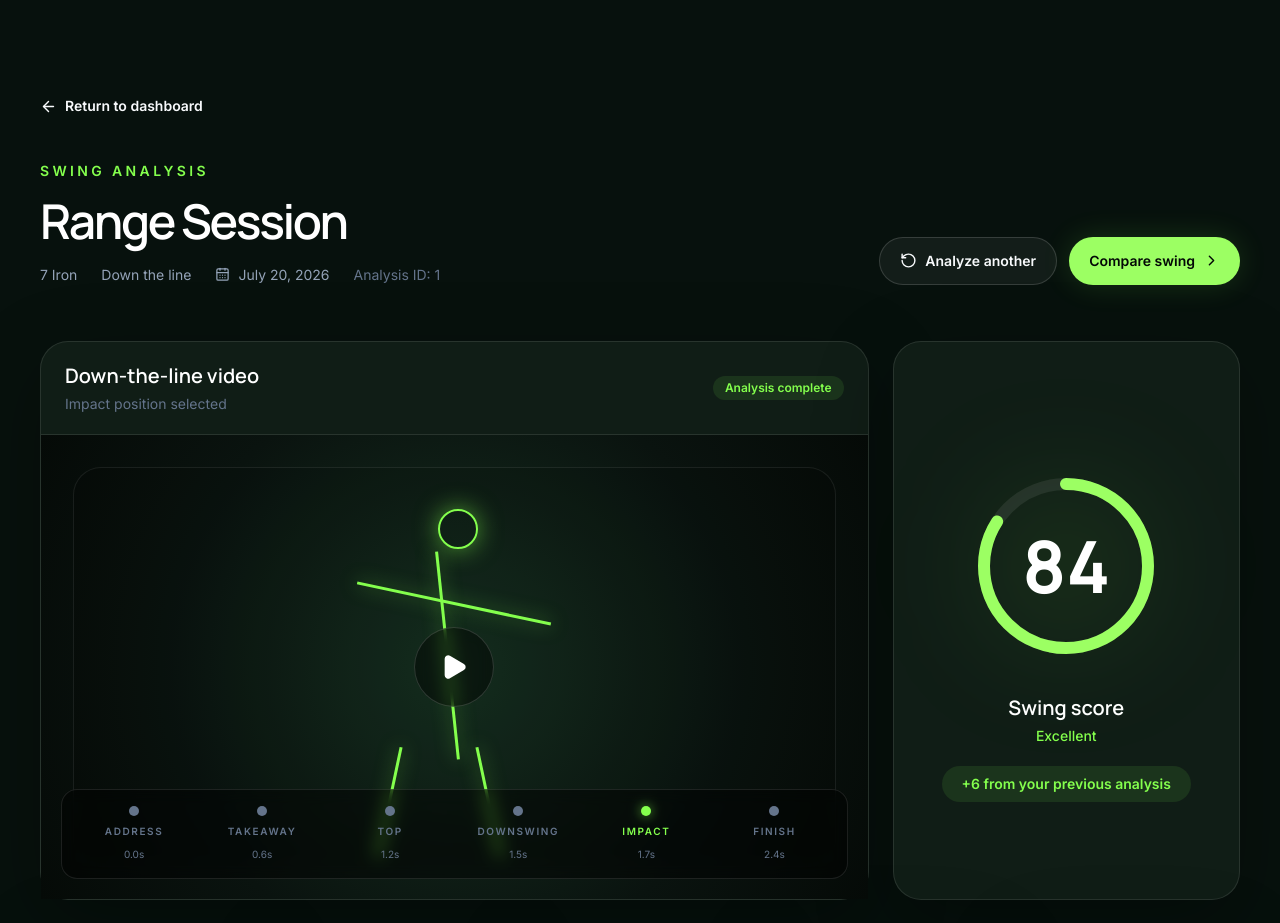
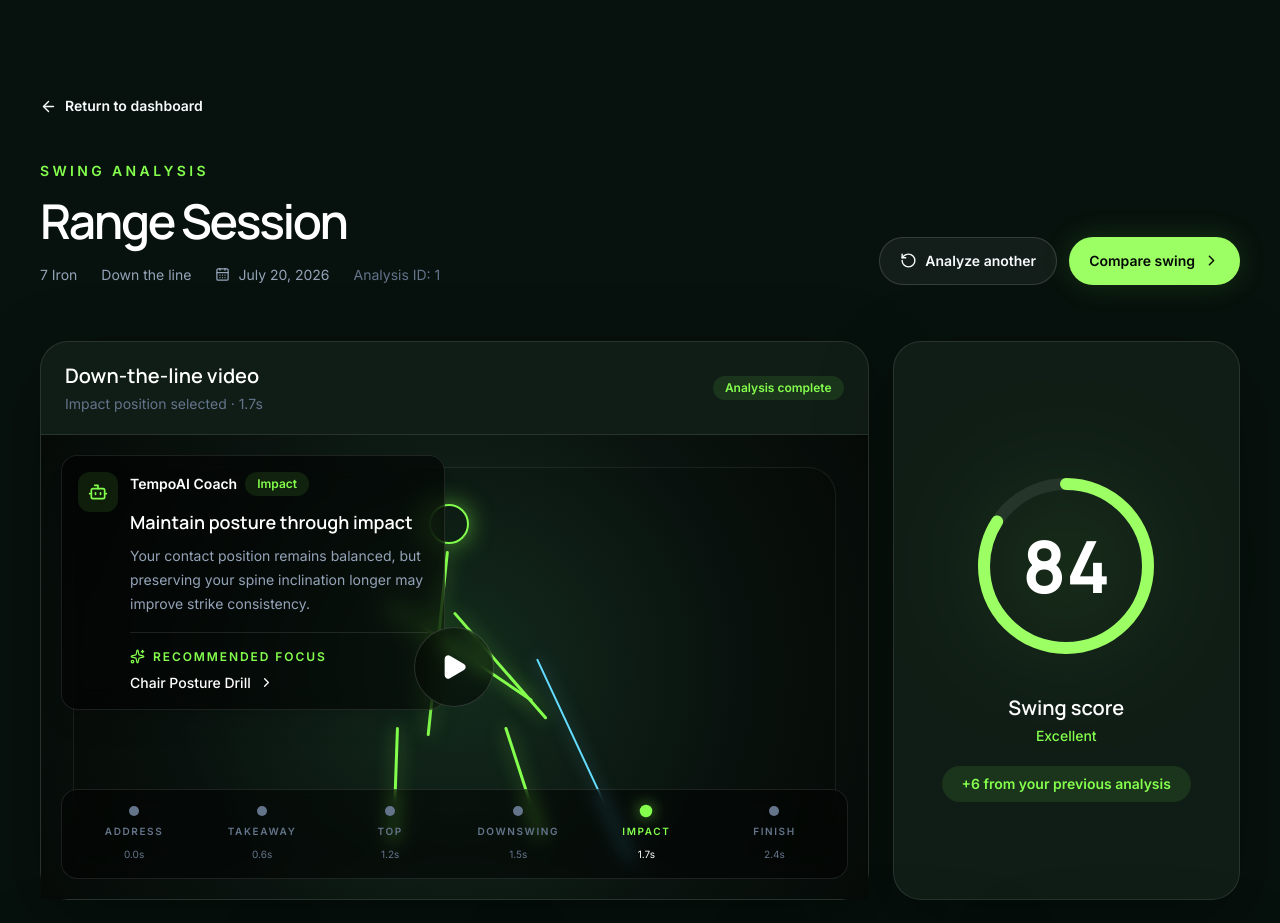
Before and after one commit to rycaillet/tempo-ai, a React (Vite) app in the folder frontend/: page /analysis/1 in a window 1280 px wide. Shown: the top 923 px of the page. Built offline with nearby package versions, Linux system fonts and the light colour scheme.

Commit message:
feat: add interactive swing phase analysis

```diff
--- /dev/null
+++ b/frontend/src/components/analysis/PhaseCoachPanel.tsx
@@ -0,0 +1,64 @@
+import { Bot, ChevronRight, Sparkles } from "lucide-react";
+
+import type {
+  SwingFinding,
+  SwingPhase,
+} from "../../types/analysis";
+import Badge from "../ui/Badge";
+
+type PhaseCoachPanelProps = {
+  phase: SwingPhase;
+  finding?: SwingFinding;
+};
+
+function PhaseCoachPanel({
+  phase,
+  finding,
+}: PhaseCoachPanelProps) {
+  return (
+    <div className="absolute left-5 top-5 z-10 max-w-sm rounded-2xl border border-white/10 bg-black/55 p-4 shadow-xl backdrop-blur-md">
+      <div className="flex items-start gap-3">
+        <div className="flex size-10 shrink-0 items-center justify-center rounded-xl bg-lime-soft/10 text-lime-soft">
+          <Bot size={20} />
+        </div>
+
+        <div className="min-w-0">
+          <div className="flex flex-wrap items-center gap-2">
+            <p className="text-sm font-semibold text-white">
+              TempoAI Coach
+            </p>
+
+            <Badge variant="success">{phase.label}</Badge>
+          </div>
+
+          <p className="mt-3 font-display text-lg font-semibold text-white">
+            {phase.coaching.headline}
+          </p>
+
+          <p className="mt-2 text-sm leading-6 text-copy-muted">
+            {phase.coaching.message}
+          </p>
+
+          {finding && (
+            <div className="mt-4 border-t border-white/10 pt-4">
+              <div className="flex items-center gap-2 text-lime-soft">
+                <Sparkles size={15} />
+
+                <p className="text-xs font-semibold uppercase tracking-[0.16em]">
+                  Recommended focus
+                </p>
+              </div>
+
+              <div className="mt-2 flex items-center gap-2 text-sm font-medium text-white">
+                <span>{finding.drill.name}</span>
+                <ChevronRight size={15} />
+              </div>
+            </div>
+          )}
+        </div>
+      </div>
+    </div>
+  );
+}
+
+export default PhaseCoachPanel;
--- /dev/null
+++ b/frontend/src/components/analysis/SwingPoseOverlay.tsx
@@ -0,0 +1,155 @@
+import type { PoseVariant } from "../../types/analysis";
+
+type SwingPoseOverlayProps = {
+  variant: PoseVariant;
+};
+
+type PoseLine = {
+  className: string;
+};
+
+type PoseConfiguration = {
+  head: string;
+  torso: string;
+  leadArm: string;
+  trailArm: string;
+  leadLeg: string;
+  trailLeg: string;
+  club: string;
+};
+
+const poses: Record<PoseVariant, PoseConfiguration> = {
+  address: {
+    head: "left-[48%] top-[15%]",
+    torso: "left-[49%] top-[25%] h-[40%] rotate-6",
+    leadArm: "left-[42%] top-[36%] w-[17%] rotate-[28deg]",
+    trailArm: "left-[49%] top-[37%] w-[17%] rotate-[40deg]",
+    leadLeg: "left-[44%] top-[63%] h-[25%] rotate-[10deg]",
+    trailLeg: "left-[55%] top-[63%] h-[25%] -rotate-[10deg]",
+    club: "left-[58%] top-[45%] w-[25%] rotate-[58deg]",
+  },
+
+  takeaway: {
+    head: "left-[48%] top-[15%]",
+    torso: "left-[49%] top-[25%] h-[40%] rotate-3",
+    leadArm: "left-[38%] top-[34%] w-[21%] rotate-[5deg]",
+    trailArm: "left-[46%] top-[33%] w-[18%] rotate-[18deg]",
+    leadLeg: "left-[44%] top-[63%] h-[25%] rotate-[9deg]",
+    trailLeg: "left-[55%] top-[63%] h-[25%] -rotate-[9deg]",
+    club: "left-[26%] top-[31%] w-[31%] -rotate-[4deg]",
+  },
+
+  top: {
+    head: "left-[48%] top-[15%]",
+    torso: "left-[49%] top-[25%] h-[40%] -rotate-3",
+    leadArm: "left-[38%] top-[29%] w-[21%] -rotate-[35deg]",
+    trailArm: "left-[48%] top-[25%] w-[17%] -rotate-[55deg]",
+    leadLeg: "left-[44%] top-[63%] h-[25%] rotate-[7deg]",
+    trailLeg: "left-[55%] top-[63%] h-[25%] -rotate-[7deg]",
+    club: "left-[28%] top-[17%] w-[35%] rotate-[5deg]",
+  },
+
+  downswing: {
+    head: "left-[48%] top-[15%]",
+    torso: "left-[49%] top-[25%] h-[40%] rotate-3",
+    leadArm: "left-[42%] top-[34%] w-[20%] rotate-[30deg]",
+    trailArm: "left-[49%] top-[34%] w-[17%] rotate-[48deg]",
+    leadLeg: "left-[44%] top-[63%] h-[25%] rotate-[5deg]",
+    trailLeg: "left-[56%] top-[63%] h-[25%] -rotate-[13deg]",
+    club: "left-[57%] top-[45%] w-[29%] rotate-[60deg]",
+  },
+
+  impact: {
+    head: "left-[47%] top-[15%]",
+    torso: "left-[49%] top-[25%] h-[40%] rotate-6",
+    leadArm: "left-[42%] top-[36%] w-[21%] rotate-[34deg]",
+    trailArm: "left-[50%] top-[38%] w-[17%] rotate-[49deg]",
+    leadLeg: "left-[43%] top-[63%] h-[25%] rotate-[2deg]",
+    trailLeg: "left-[56%] top-[63%] h-[25%] -rotate-[18deg]",
+    club: "left-[60%] top-[48%] w-[27%] rotate-[65deg]",
+  },
+
+  finish: {
+    head: "left-[48%] top-[15%]",
+    torso: "left-[49%] top-[25%] h-[40%] -rotate-6",
+    leadArm: "left-[43%] top-[31%] w-[20%] -rotate-[42deg]",
+    trailArm: "left-[49%] top-[29%] w-[18%] -rotate-[58deg]",
+    leadLeg: "left-[45%] top-[63%] h-[25%] rotate-[2deg]",
+    trailLeg: "left-[55%] top-[63%] h-[23%] rotate-[20deg]",
+    club: "left-[33%] top-[18%] w-[34%] rotate-[20deg]",
+  },
+};
+
+function PoseLine({ className }: PoseLine) {
+  return (
+    <div
+      className={[
+        "absolute h-[3px] origin-left rounded-full",
+        "bg-lime-soft shadow-[0_0_18px_rgba(132,255,77,0.55)]",
+        "transition-all duration-500 ease-out",
+        className,
+      ].join(" ")}
+    />
+  );
+}
+
+function SwingPoseOverlay({ variant }: SwingPoseOverlayProps) {
+  const pose = poses[variant];
+
+  return (
+    <div
+      aria-hidden="true"
+      className="absolute inset-0 transition-all duration-500"
+    >
+      <div
+        className={[
+          "absolute size-10 rounded-full border-2 border-lime-soft",
+          "shadow-[0_0_24px_rgba(132,255,77,0.55)]",
+          "transition-all duration-500 ease-out",
+          pose.head,
+        ].join(" ")}
+      />
+
+      <div
+        className={[
+          "absolute w-[3px] origin-top rounded-full",
+          "bg-lime-soft shadow-[0_0_18px_rgba(132,255,77,0.55)]",
+          "transition-all duration-500 ease-out",
+          pose.torso,
+        ].join(" ")}
+      />
+
+      <PoseLine className={pose.leadArm} />
+      <PoseLine className={pose.trailArm} />
+
+      <div
+        className={[
+          "absolute w-[3px] origin-top rounded-full",
+          "bg-lime-soft shadow-[0_0_18px_rgba(132,255,77,0.55)]",
+          "transition-all duration-500 ease-out",
+          pose.leadLeg,
+        ].join(" ")}
+      />
+
+      <div
+        className={[
+          "absolute w-[3px] origin-top rounded-full",
+          "bg-lime-soft shadow-[0_0_18px_rgba(132,255,77,0.55)]",
+          "transition-all duration-500 ease-out",
+          pose.trailLeg,
+        ].join(" ")}
+      />
+
+      <div
+        className={[
+          "absolute h-[2px] origin-left rounded-full",
+          "bg-ice shadow-[0_0_16px_rgba(115,215,255,0.5)]",
+          "transition-all duration-500 ease-out",
+          pose.club,
+        ].join(" ")}
+      />
+    </div>
+  );
+}
+
+export default SwingPoseOverlay;
--- a/frontend/src/data/analysis.ts
+++ b/frontend/src/data/analysis.ts
@@ -21,36 +21,75 @@ export const demoAnalysis: SwingAnalysis = {
     label: "Address",
     timestamp: "0.0s",
     status: "complete",
+    coaching: {
+      headline: "Athletic setup",
+      message:
+        "Your address position creates a stable base with balanced knee flex and good upper-body posture.",
+      poseVariant: "address",
+    },
   },
   {
     id: "takeaway",
     label: "Takeaway",
     timestamp: "0.6s",
     status: "complete",
+    coaching: {
+      headline: "Controlled takeaway",
+      message:
+        "The club and chest move together well during the opening portion of the backswing.",
+      poseVariant: "takeaway",
+    },
   },
   {
     id: "top",
     label: "Top",
     timestamp: "1.2s",
     status: "complete",
+    coaching: {
+      headline: "Smooth the transition",
+      message:
+        "Your backswing position is solid, but the first move down begins slightly quickly. A calmer transition will improve sequencing.",
+      poseVariant: "top",
+      findingId: "finding-2",
+    },
   },
   {
     id: "downswing",
     label: "Downswing",
     timestamp: "1.5s",
     status: "complete",
+    coaching: {
+      headline: "Preserve space for your arms",
+      message:
+        "Your hips begin moving toward the ball during the downswing. Maintaining hip depth will create more room through impact.",
+      poseVariant: "downswing",
+      findingId: "finding-1",
+    },
   },
   {
     id: "impact",
     label: "Impact",
     timestamp: "1.7s",
     status: "active",
+    coaching: {
+      headline: "Maintain posture through impact",
+      message:
+        "Your contact position remains balanced, but preserving your spine inclination longer may improve strike consistency.",
+      poseVariant: "impact",
+      findingId: "finding-3",
+    },
   },
   {
     id: "finish",
     label: "Finish",
     timestamp: "2.4s",
     status: "complete",
+    coaching: {
+      headline: "Balanced finish",
+      message:
+        "Your finish is one of the strongest parts of this swing. Your weight is supported over the lead side with controlled rotation.",
+      poseVariant: "finish",
+    },
   },
 ],
 
--- a/frontend/src/pages/AnalysisPage.tsx
+++ b/frontend/src/pages/AnalysisPage.tsx
@@ -11,19 +11,20 @@ import {
   Sparkles,
   Target,
 } from "lucide-react";
+import { useEffect, useState } from "react";
 import { Link, useParams } from "react-router-dom";
 
+import AnalysisSkeleton from "../components/analysis/AnalysisSkeleton";
+import PhaseCoachPanel from "../components/analysis/PhaseCoachPanel";
+import SwingPoseOverlay from "../components/analysis/SwingPoseOverlay";
 import Badge from "../components/ui/Badge";
 import Button from "../components/ui/Button";
 import Container from "../components/ui/Container";
 import Panel from "../components/ui/Panel";
 import ScoreRing from "../components/ui/ScoreRing";
 import Section from "../components/ui/Section";
-import { useEffect, useState } from "react";
-
 import { getAnalysis } from "../services/analysisService";
 import type { SwingAnalysis } from "../types/analysis";
-import AnalysisSkeleton from "../components/analysis/AnalysisSkeleton";
 
 const severityVariant = {
   High: "warning",
@@ -35,17 +36,16 @@ function AnalysisPage() {
   const { swingId } = useParams();
 
   const [analysis, setAnalysis] = useState<SwingAnalysis | null>(null);
+  const [selectedPhaseId, setSelectedPhaseId] = useState("impact");
 
   useEffect(() => {
     async function loadAnalysis() {
-      const result = await getAnalysis(
-        swingId ?? "demo-swing",
-      );
+      const result = await getAnalysis(swingId ?? "demo-swing");
 
       setAnalysis(result);
     }
 
-    loadAnalysis();
+    void loadAnalysis();
   }, [swingId]);
 
   if (!analysis) {
@@ -59,6 +59,16 @@ function AnalysisPage() {
     findings: swingFindings,
     practicePlan,
   } = analysis;
+
+  const selectedPhase =
+    swingPhases.find((phase) => phase.id === selectedPhaseId) ??
+    swingPhases[0];
+
+  const selectedFinding = selectedPhase.coaching.findingId
+    ? swingFindings.find(
+        (finding) => finding.id === selectedPhase.coaching.findingId,
+      )
+    : undefined;
 
   return (
     <main className="min-h-screen bg-canvas text-copy">
@@ -84,6 +94,7 @@ function AnalysisPage() {
 
               <div className="mt-5 flex flex-wrap gap-x-6 gap-y-3 text-sm text-copy-muted">
                 <span>{analysisSummary.club}</span>
+
                 <span>{analysisSummary.cameraAngle}</span>
 
                 <span className="inline-flex items-center gap-2">
@@ -92,7 +103,7 @@ function AnalysisPage() {
                 </span>
 
                 <span className="text-copy-subtle">
-                  Analysis ID: {swingId ?? "demo-swing"}
+                  Analysis ID: {swingId ?? analysisSummary.id}
                 </span>
               </div>
             </div>
@@ -119,7 +130,8 @@ function AnalysisPage() {
                   </p>
 
                   <p className="mt-1 text-sm text-copy-subtle">
-                    Impact position selected
+                    {selectedPhase.label} position selected ·{" "}
+                    {selectedPhase.timestamp}
                   </p>
                 </div>
 
@@ -129,45 +141,50 @@ function AnalysisPage() {
               <div className="relative aspect-video overflow-hidden bg-[radial-gradient(circle_at_center,_#173222_0%,_#0a130f_62%,_#050a07_100%)]">
                 <div className="absolute inset-8 rounded-panel border border-white/8 bg-black/10" />
 
-                <div className="absolute left-[48%] top-[16%] size-10 rounded-full border-2 border-lime-soft shadow-[0_0_24px_rgba(132,255,77,0.55)]" />
+                <SwingPoseOverlay
+                  variant={selectedPhase.coaching.poseVariant}
+                />
 
-                <div className="absolute left-[49%] top-[25%] h-[45%] w-[3px] -rotate-6 bg-lime-soft shadow-[0_0_18px_rgba(132,255,77,0.5)]" />
-
-                <div className="absolute left-[38%] top-[36%] h-[3px] w-[24%] rotate-12 bg-lime-soft shadow-[0_0_18px_rgba(132,255,77,0.5)]" />
-
-                <div className="absolute left-[42%] top-[67%] h-[24%] w-[3px] rotate-12 bg-lime-soft shadow-[0_0_18px_rgba(132,255,77,0.5)]" />
-
-                <div className="absolute left-[54%] top-[67%] h-[24%] w-[3px] -rotate-12 bg-lime-soft shadow-[0_0_18px_rgba(132,255,77,0.5)]" />
+                <PhaseCoachPanel
+                  phase={selectedPhase}
+                  finding={selectedFinding}
+                />
 
                 <button
                   aria-label="Play analyzed swing"
-                  className="absolute left-1/2 top-1/2 flex size-20 -translate-x-1/2 -translate-y-1/2 items-center justify-center rounded-full border border-white/15 bg-black/45 text-white backdrop-blur transition hover:scale-105 hover:bg-black/60"
+                  className="absolute left-1/2 top-1/2 z-10 flex size-20 -translate-x-1/2 -translate-y-1/2 items-center justify-center rounded-full border border-white/15 bg-black/45 text-white backdrop-blur transition hover:scale-105 hover:bg-black/60"
                   type="button"
                 >
                   <Play fill="currentColor" size={28} />
                 </button>
 
-                <div className="absolute bottom-5 left-5 right-5 rounded-2xl border border-white/10 bg-black/45 p-4 backdrop-blur">
+                <div className="absolute bottom-5 left-5 right-5 z-10 rounded-2xl border border-white/10 bg-black/45 p-4 backdrop-blur">
                   <div className="grid grid-cols-3 gap-4 sm:grid-cols-6">
-                    {swingPhases.map((phase) => (
+                    {swingPhases.map((phase) => {
+                      const isSelected = phase.id === selectedPhase.id;
+
+                      return (
                         <button
                           key={phase.id}
+                          aria-label={`View ${phase.label} phase`}
+                          aria-pressed={isSelected}
                           className="group flex flex-col items-center gap-2 text-center"
                           type="button"
+                          onClick={() => setSelectedPhaseId(phase.id)}
                         >
                           <span
                             className={[
                               "size-2.5 rounded-full transition",
-                            phase.status === "active"
-                              ? "bg-lime-soft shadow-[0_0_12px_rgba(132,255,77,0.7)]"
+                              isSelected
+                                ? "scale-125 bg-lime-soft shadow-[0_0_12px_rgba(132,255,77,0.7)]"
                                 : "bg-copy-subtle group-hover:bg-white",
                             ].join(" ")}
                           />
 
                           <span
                             className={[
-                            "text-[10px] font-semibold uppercase tracking-[0.16em]",
-                            phase.status === "active"
+                              "text-[10px] font-semibold uppercase tracking-[0.16em] transition",
+                              isSelected
                                 ? "text-lime-soft"
                                 : "text-copy-subtle group-hover:text-white",
                             ].join(" ")}
@@ -175,11 +192,19 @@ function AnalysisPage() {
                             {phase.label}
                           </span>
 
-                        <span className="text-[10px] text-copy-subtle">
+                          <span
+                            className={[
+                              "text-[10px] transition",
+                              isSelected
+                                ? "text-white"
+                                : "text-copy-subtle",
+                            ].join(" ")}
+                          >
                             {phase.timestamp}
                           </span>
                         </button>
-                    ))}
+                      );
+                    })}
                   </div>
                 </div>
               </div>
@@ -286,8 +311,22 @@ function AnalysisPage() {
                 </div>
 
                 <div className="space-y-4">
-                  {swingFindings.map((finding) => (
-                    <Panel key={finding.id} padding="lg" variant="raised">
+                  {swingFindings.map((finding) => {
+                    const isSelectedFinding =
+                      selectedFinding?.id === finding.id;
+
+                    return (
+                      <Panel
+                        key={finding.id}
+                        className={[
+                          "transition",
+                          isSelectedFinding
+                            ? "ring-1 ring-lime-soft/50"
+                            : "",
+                        ].join(" ")}
+                        padding="lg"
+                        variant="raised"
+                      >
                         <div className="flex flex-col gap-6 sm:flex-row sm:items-start">
                           <div className="flex size-12 shrink-0 items-center justify-center rounded-full bg-lime-soft/10 font-display text-lg font-semibold text-lime-soft">
                             {finding.priority}
@@ -299,9 +338,19 @@ function AnalysisPage() {
                                 {finding.title}
                               </h3>
 
-                            <Badge variant={severityVariant[finding.severity]}>
+                              <Badge
+                                variant={
+                                  severityVariant[finding.severity]
+                                }
+                              >
                                 {finding.severity} priority
                               </Badge>
+
+                              {isSelectedFinding && (
+                                <Badge variant="success">
+                                  Selected phase
+                                </Badge>
+                              )}
                             </div>
 
                             <p className="mt-2 text-sm font-medium text-ice">
@@ -336,7 +385,8 @@ function AnalysisPage() {
                           </div>
                         </div>
                       </Panel>
-                  ))}
+                    );
+                  })}
                 </div>
               </div>
             </div>
@@ -401,9 +451,9 @@ function AnalysisPage() {
                 </p>
 
                 <p className="mt-4 text-sm leading-7 text-copy-muted">
-                  Results depend on camera placement, lighting, video quality,
-                  pose-detection confidence, and the visibility of your full
-                  body throughout the recording.
+                  Results depend on camera placement, lighting, video
+                  quality, pose-detection confidence, and the visibility of
+                  your full body throughout the recording.
                 </p>
               </Panel>
             </div>
--- a/frontend/src/types/analysis.ts
+++ b/frontend/src/types/analysis.ts
@@ -7,6 +7,7 @@ export type SwingPhase = {
   label: string;
   timestamp: string;
   status: SwingPhaseStatus;
+  coaching: PhaseCoaching;
 };
 
 export type SwingMetric = {
@@ -57,3 +58,18 @@ export type SwingAnalysis = {
   findings: SwingFinding[];
   practicePlan: PracticePlanItem[];
 };
+
+export type PoseVariant =
+  | "address"
+  | "takeaway"
+  | "top"
+  | "downswing"
+  | "impact"
+  | "finish";
+
+export type PhaseCoaching = {
+  headline: string;
+  message: string;
+  poseVariant: PoseVariant;
+  findingId?: string;
+};
```
Lines whose indentation alone changed are shown as unchanged.
